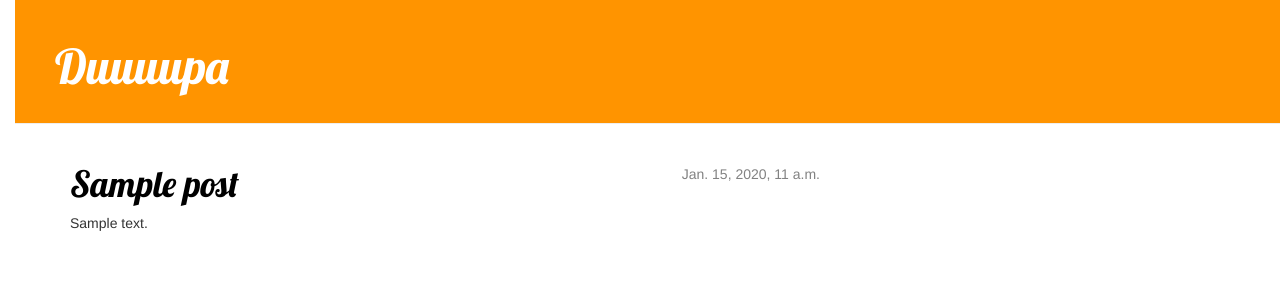
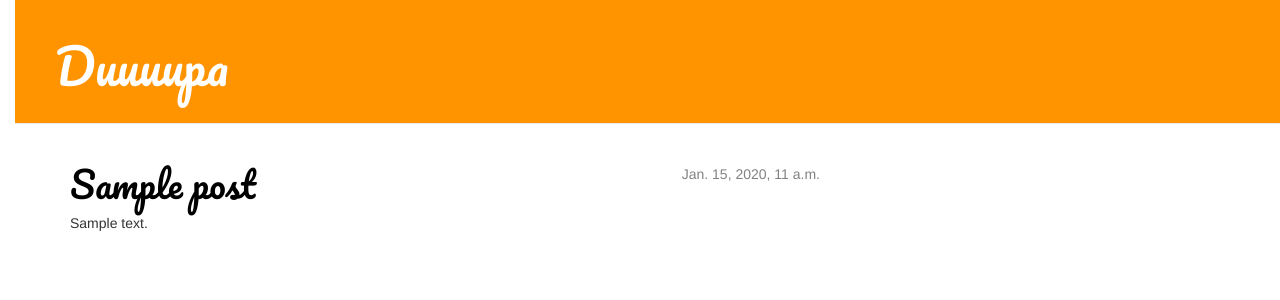
Before and after one commit to Jotpekozak/my-first-blog, a Django app: template blog/templates/blog/post_list.html in a window 1280 px wide. Shown: the top 300 px of the page. Run offline with Django 3.2, Linux system fonts and the light colour scheme; the template is opened without the code that fills it: values that come from a table or form of the project are taken from there, others are empty; tables that the repository leaves empty hold one stand-in row (values such as "Sample post"); some libraries are stand-ins or nearby versions.

Commit message:
Czcionka.

```diff
--- a/blog/templates/blog/post_list.html
+++ b/blog/templates/blog/post_list.html
@@ -9,7 +9,7 @@
 	<link rel="stylesheet" href="//maxcdn.bootstrapcdn.com/bootstrap/3.2.0/css/bootstrap.min.css">
 	<link rel="stylesheet" href="//maxcdn.bootstrapcdn.com/bootstrap/3.2.0/css/bootstrap-theme.min.css">
 	<link rel="stylesheet" href="{% static 'css/blog.css' %}">
-	<link href="//fonts.googleapis.com/css?family=Lobster&subset=latin,latin-ext" rel="stylesheet" type="text/css">
+	<link href='https://fonts.googleapis.com/css?family=Pacifico' rel='stylesheet' type='text/css'>
     </head>
 
 
--- a/static/css/blog.css
+++ b/static/css/blog.css
@@ -1,6 +1,6 @@
 h1 a {
 	color: #FCA205;
-	font-family: "Lobster";
+	font-family: "Pacifico";
 }
 body {
 	padding-left: 15px;
@@ -22,7 +22,7 @@ body {
 }
 
 h1, h2, h3, h4 {
-    font-family: 'Lobster', cursive;
+    font-family: "Pacifico", cursive;
 }
 
 .date {
```
